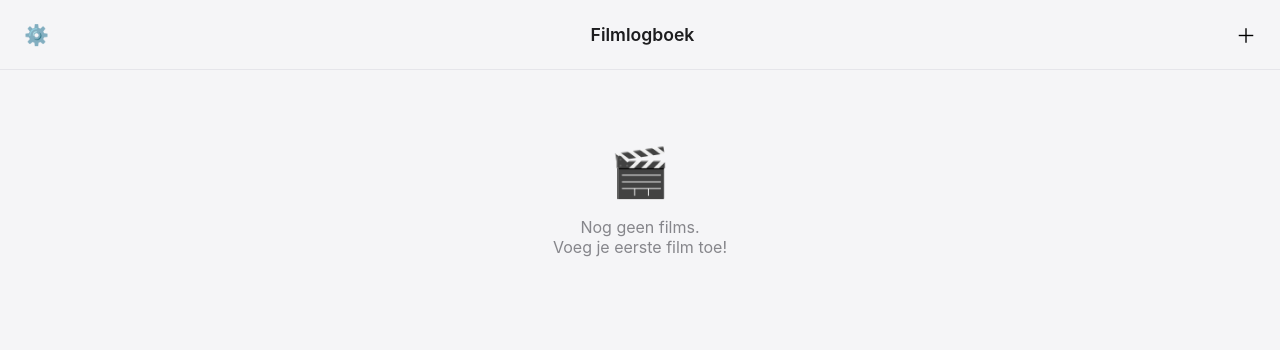
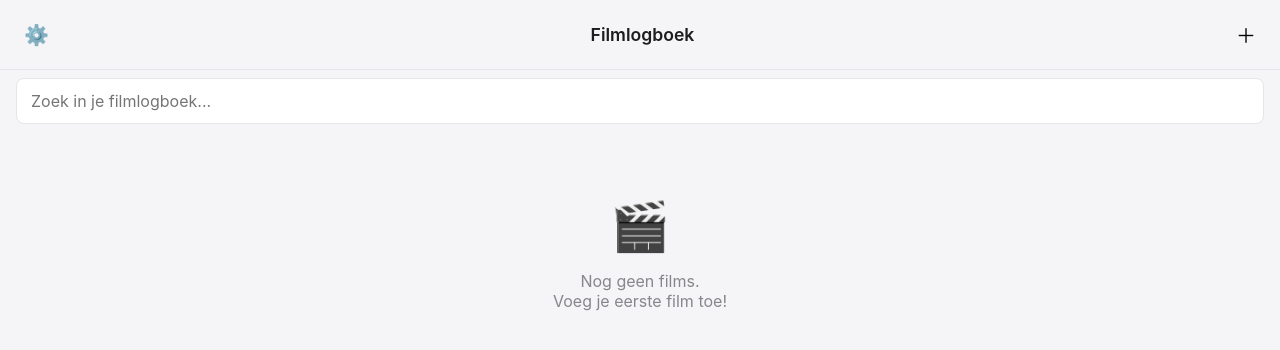
Before and after one commit to czvr6nbsz2-dev/filmlog, a plain HTML site: page index.html in a window 1280 px wide. Both pictures are taken after a click on the button "Overslaan (zonder IMDb)". Drawn offline with nearby package versions, Linux system fonts and the light colour scheme.

Commit message:
Zoekbalk + fix empty state op main
- Zoekbalk bovenaan filmlijst (filtert op titel, regisseur, acteur)
- Empty state fix: inline style display:none + style.display in JS
- Cache bump naar v7

Co-Authored-By: Claude Opus 4.6 <noreply@anthropic.com>

```diff
--- a/index.html
+++ b/index.html
@@ -34,8 +34,12 @@
             <button id="btn-add" class="icon-btn" aria-label="Film toevoegen">＋</button>
         </header>
 
+        <div class="search-bar">
+            <input type="text" id="search-input" placeholder="Zoek in je filmlogboek..." autocomplete="off">
+        </div>
+
         <div id="film-list" class="film-list">
-            <div id="empty-state" class="empty-state" hidden>
+            <div id="empty-state" class="empty-state" style="display:none">
                 <div class="empty-icon">🎬</div>
                 <p>Nog geen films.<br>Voeg je eerste film toe!</p>
             </div>
--- a/js/app.js
+++ b/js/app.js
@@ -66,19 +66,29 @@ async function showMain() {
 function renderFilmList() {
     const list = $('#film-list');
     const empty = $('#empty-state');
+    const query = ($('#search-input')?.value || '').trim().toLowerCase();
 
     // Remove existing rows and headers
     list.querySelectorAll('.film-row, .year-header').forEach(el => el.remove());
 
-    if (!films.length) {
-        empty.hidden = false;
+    const filtered = query
+        ? films.filter(f => f.title.toLowerCase().includes(query) ||
+            (f.directors && f.directors.toLowerCase().includes(query)) ||
+            (f.actors && f.actors.toLowerCase().includes(query)))
+        : films;
+
+    if (!filtered.length) {
+        empty.style.display = 'flex';
+        empty.querySelector('p').innerHTML = query
+            ? `Geen films gevonden voor '<b>${esc(query)}</b>'.`
+            : 'Nog geen films.<br>Voeg je eerste film toe!';
         return;
     }
-    empty.hidden = true;
+    empty.style.display = 'none';
 
     let currentYear = null;
 
-    for (const film of films) {
+    for (const film of filtered) {
         const year = new Date(film.watchDate).getFullYear();
         if (year !== currentYear) {
             currentYear = year;
@@ -446,6 +456,9 @@ async function handleCSVImport(file) {
 
 // ---- Event Listeners ----
 function initEventListeners() {
+    // Search
+    $('#search-input').addEventListener('input', () => renderFilmList());
+
     // Add film
     $('#btn-add').addEventListener('click', openAddModal);
     $('#btn-settings').addEventListener('click', openSettings);
--- a/style.css
+++ b/style.css
@@ -99,6 +99,29 @@ body {
 }
 
 .icon-btn:active { background: var(--border); }
+
+/* ---- Search Bar ---- */
+
+.search-bar {
+    padding: 8px 16px 0;
+}
+
+.search-bar input {
+    width: 100%;
+    padding: 10px 14px;
+    border: 1px solid var(--border);
+    border-radius: var(--radius-sm);
+    font-size: 0.9rem;
+    font-family: inherit;
+    background: var(--surface);
+    color: var(--text);
+    -webkit-appearance: none;
+}
+
+.search-bar input:focus {
+    outline: none;
+    border-color: var(--accent);
+}
 
 /* ---- Film List ---- */
 
--- a/sw.js
+++ b/sw.js
@@ -1,4 +1,4 @@
-const CACHE_NAME = 'filmlog-v1';
+const CACHE_NAME = 'filmlog-v7';
 const ASSETS = [
     './',
     './index.html',
```
